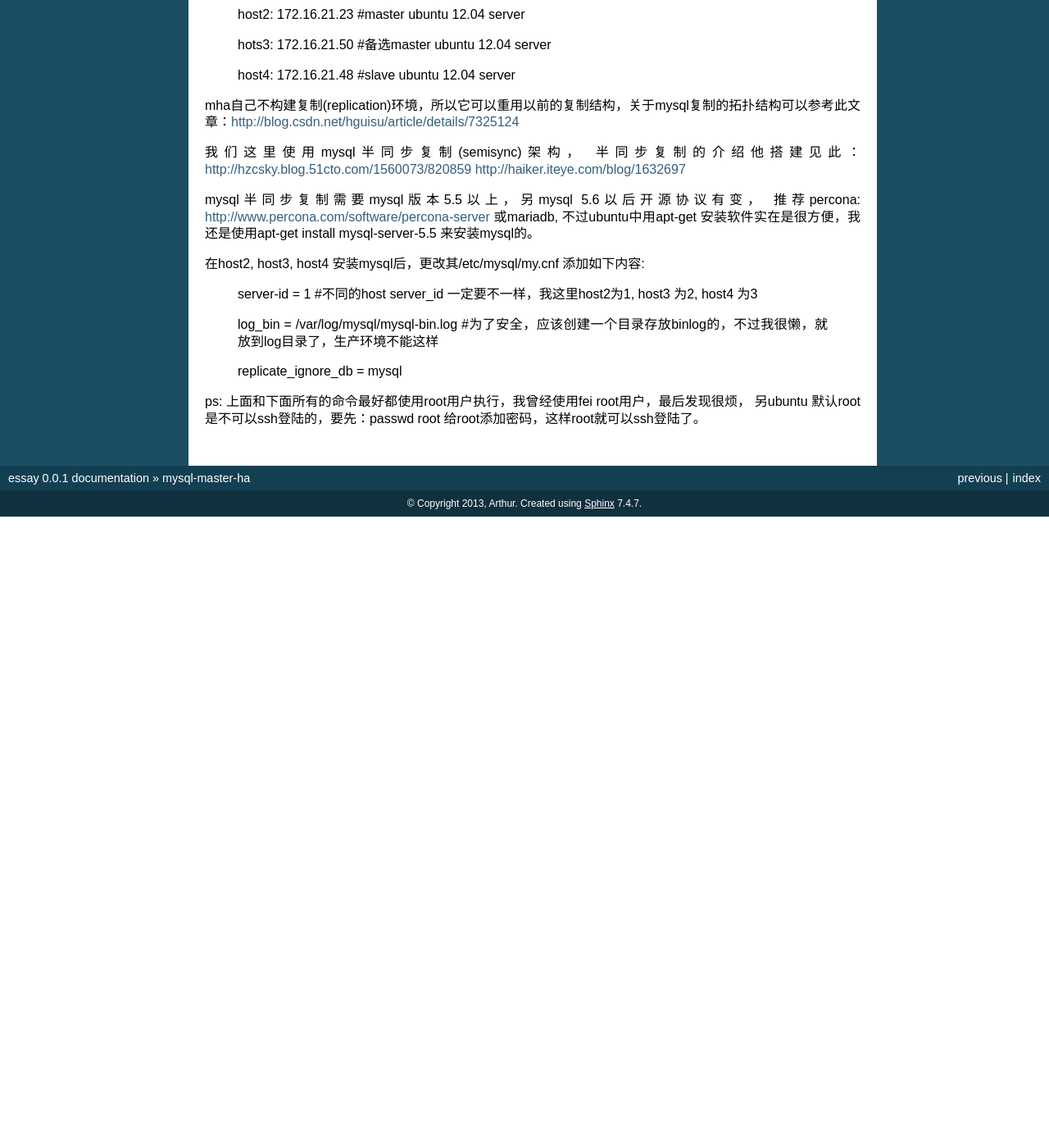
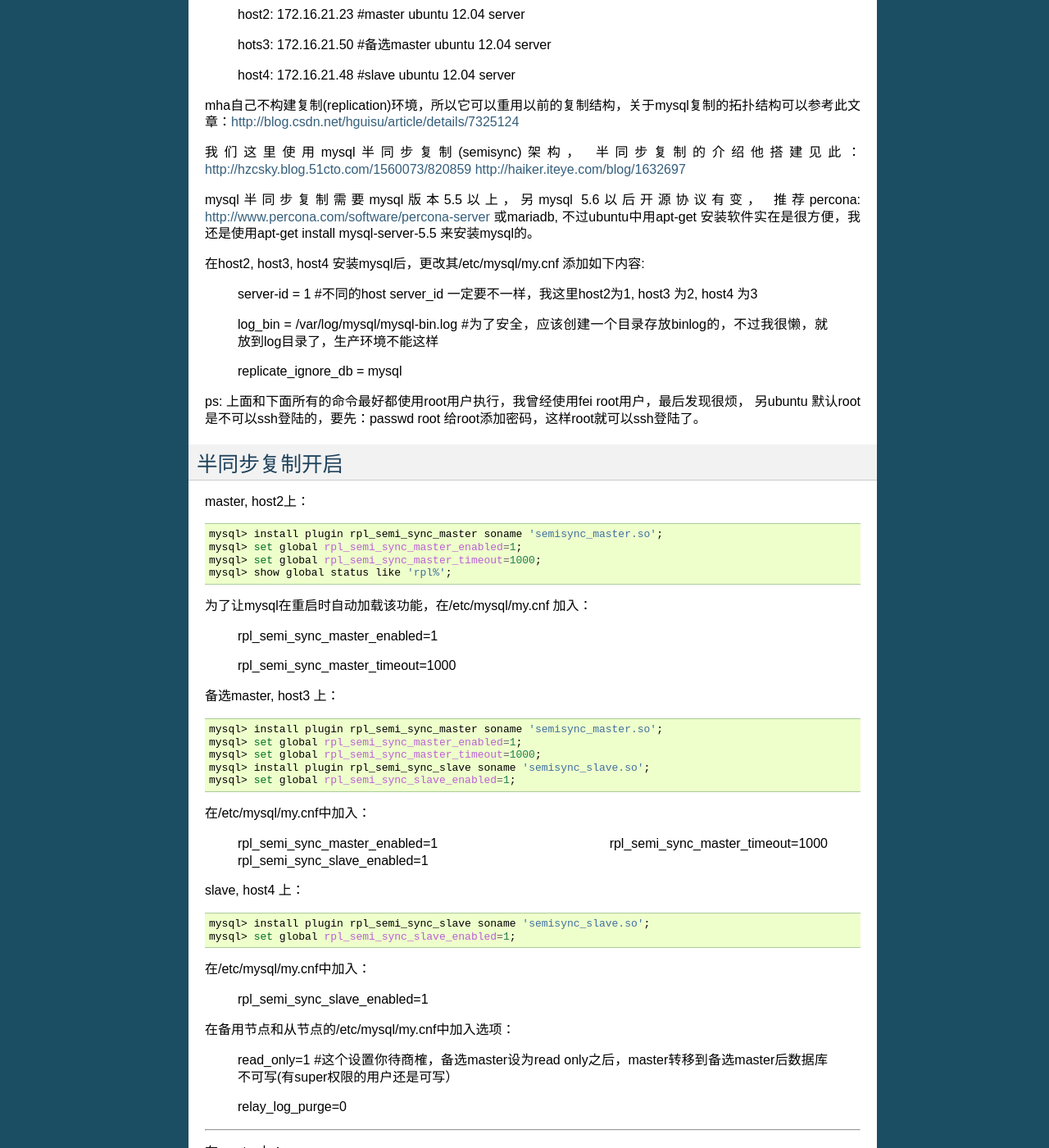
Before and after one commit to largetalk/newdatum, a Sphinx documentation site: the page built from notes/source/201308/mha.rst, in a window 1280 px wide and 1400 px high, scrolled down 831 px. Shown: the whole window at 82% size. Built offline with Sphinx 7.4.7, drawn with Linux system fonts in a browser that asks for light colours; formulas are drawn with MathJax 3; before the commit the page ends 1461 px from its top, so only the background shows below that; some of the changed text lies outside the part shown.

Commit message:
mha add something

```diff
--- a/notes/source/201308/mha.rst
+++ b/notes/source/201308/mha.rst
@@ -62,3 +62,92 @@ mysql半同步复制需要mysql版本5.5以上，另mysql 5.6以后开源协议
     replicate_ignore_db = mysql
 
 ps: 上面和下面所有的命令最好都使用root用户执行，我曾经使用fei root用户，最后发现很烦， 另ubuntu 默认root是不可以ssh登陆的，要先：passwd root 给root添加密码，这样root就可以ssh登陆了。
+
+半同步复制开启
+===========================================
+
+master, host2上：
+
+.. code-block:: shell
+
+    mysql> install plugin rpl_semi_sync_master soname 'semisync_master.so';
+    mysql> set global rpl_semi_sync_master_enabled=1;
+    mysql> set global rpl_semi_sync_master_timeout=1000;
+    mysql> show global status like 'rpl%';
+
+为了让mysql在重启时自动加载该功能，在/etc/mysql/my.cnf 加入：
+
+    rpl_semi_sync_master_enabled=1
+
+    rpl_semi_sync_master_timeout=1000
+
+备选master, host3 上：
+
+.. code-block:: shell
+
+    mysql> install plugin rpl_semi_sync_master soname 'semisync_master.so';
+    mysql> set global rpl_semi_sync_master_enabled=1;
+    mysql> set global rpl_semi_sync_master_timeout=1000;
+    mysql> install plugin rpl_semi_sync_slave soname 'semisync_slave.so';
+    mysql> set global rpl_semi_sync_slave_enabled=1;
+
+在/etc/mysql/my.cnf中加入：
+
+    rpl_semi_sync_master_enabled=1
+    rpl_semi_sync_master_timeout=1000
+    rpl_semi_sync_slave_enabled=1
+
+
+slave, host4 上：
+
+.. code-block:: shell
+
+    mysql> install plugin rpl_semi_sync_slave soname 'semisync_slave.so';
+    mysql> set global rpl_semi_sync_slave_enabled=1;
+
+在/etc/mysql/my.cnf中加入：
+
+    rpl_semi_sync_slave_enabled=1
+
+在备用节点和从节点的/etc/mysql/my.cnf中加入选项：
+
+    read_only=1 #这个设置你待商榷，备选master设为read only之后，master转移到备选master后数据库不可写(有super权限的用户还是可写）
+
+    relay_log_purge=0
+
+-----------------------
+
+在master上：
+
+.. code-block:: shell
+
+    mysql> grant replication slave on *.* to repl@'172.16.21.%' identified by 'repl';
+    mysql> show master status;
+    记录下 “File”和“Position”即当前主库使用的二进制日志名称和位置。
+
+在备选master和slave上：
+
+.. code-block:: shell
+
+    mysql> change master to master_host="172.16.21.23",master_user="repl",master_password="repl",master_log_file="bin-log.000001",master_log_pos=255;
+
+master_log_file 和 master_log_pos 是上面记下的东西。
+
+在备选master上：
+
+.. code-block:: shell
+
+    mysql> grant replication slave on *.* to repl@'172.16.21.%' identified by 'repl';
+
+然后在备选master和slave上：
+
+.. code-block:: shell
+
+    mysql>start slave；
+    mysql>show slave status\G；
+    # 如果 Slave_IO_Running: Yes 和 Slave_SQL_Running: Yes 则说明主从配置成功
+    # 还可以到master上执行 Mysql>show global status like “rpl%”; 如果Rpl_semi_sync_master_clients 是2.说明半同步复制正常
+
+
+安装MHA
+=========================
```
